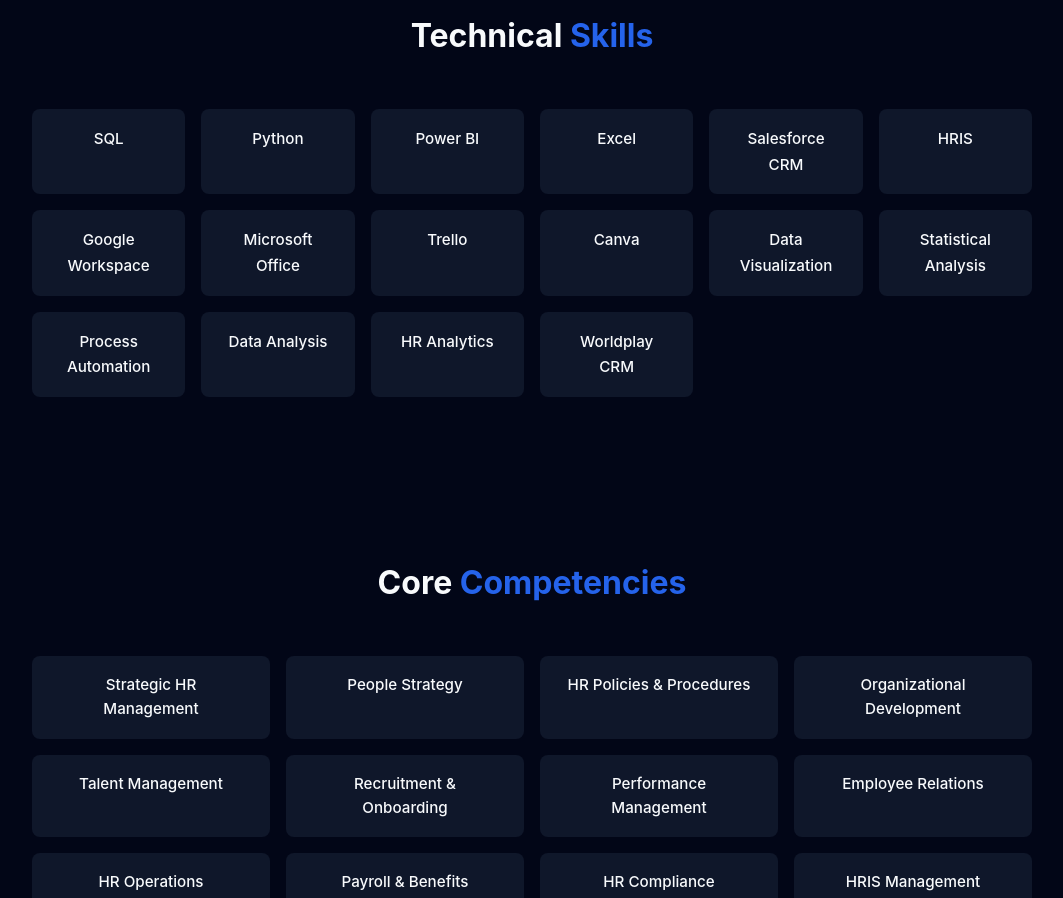
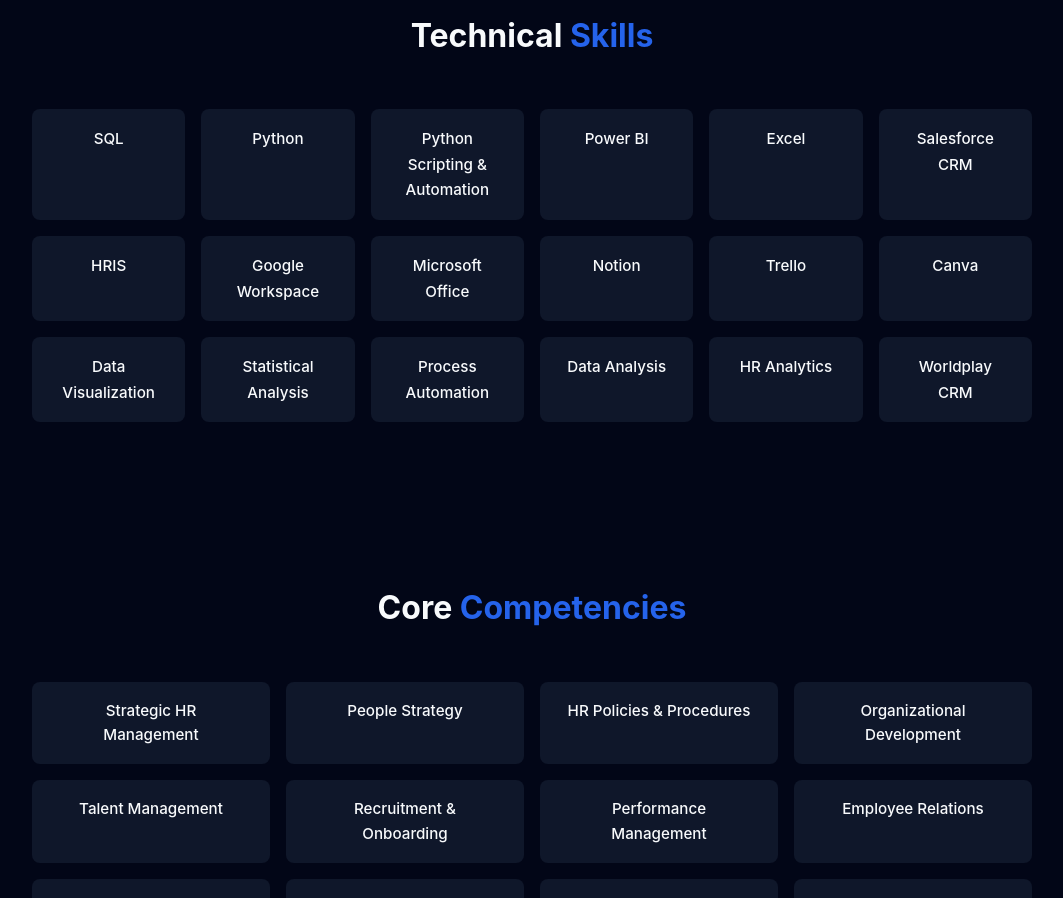
Before and after one commit to Glorthur/Glorthur.github.io, a React (Vite) app: page / in a window 1280 px wide. Shown: the part 1620-2518 px from the top of the page, without its empty margins (108-1171 px from the left). Built offline with nearby package versions, Linux system fonts and the light colour scheme.

Commit message:
Add Python Scripting & Automation and Notion to technical skills

```diff
--- a/src/components/TechnicalSkills.jsx
+++ b/src/components/TechnicalSkills.jsx
@@ -3,8 +3,8 @@
 
 const TechnicalSkills = () => {
     const skills = [
-        'SQL', 'Python', 'Power BI', 'Excel', 'Salesforce CRM', 'HRIS',
-        'Google Workspace', 'Microsoft Office', 'Trello', 'Canva',
+        'SQL', 'Python', 'Python Scripting & Automation', 'Power BI', 'Excel', 'Salesforce CRM', 'HRIS',
+        'Google Workspace', 'Microsoft Office', 'Notion', 'Trello', 'Canva',
         'Data Visualization', 'Statistical Analysis', 'Process Automation',
         'Data Analysis', 'HR Analytics', 'Worldplay CRM'
     ];
```
